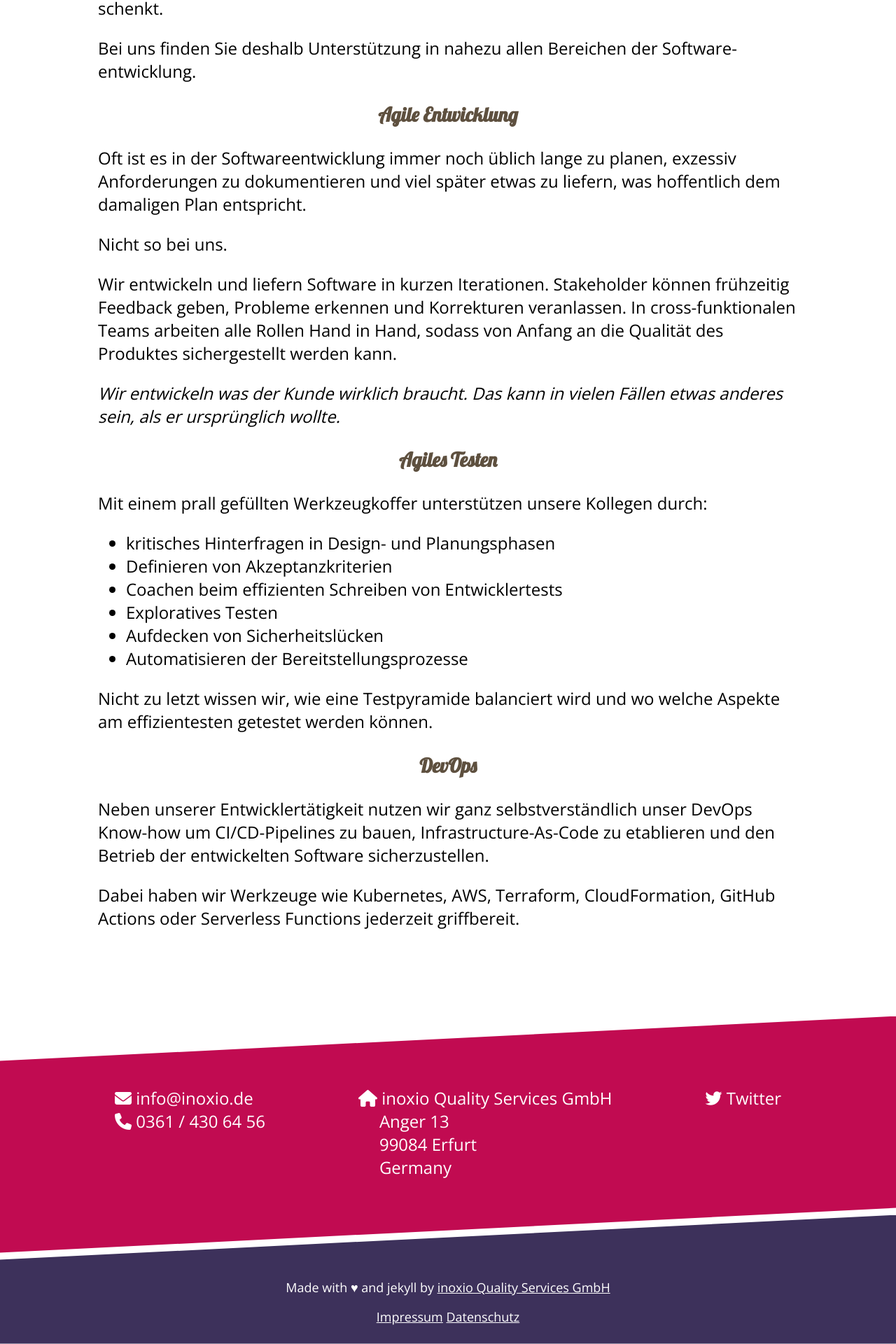
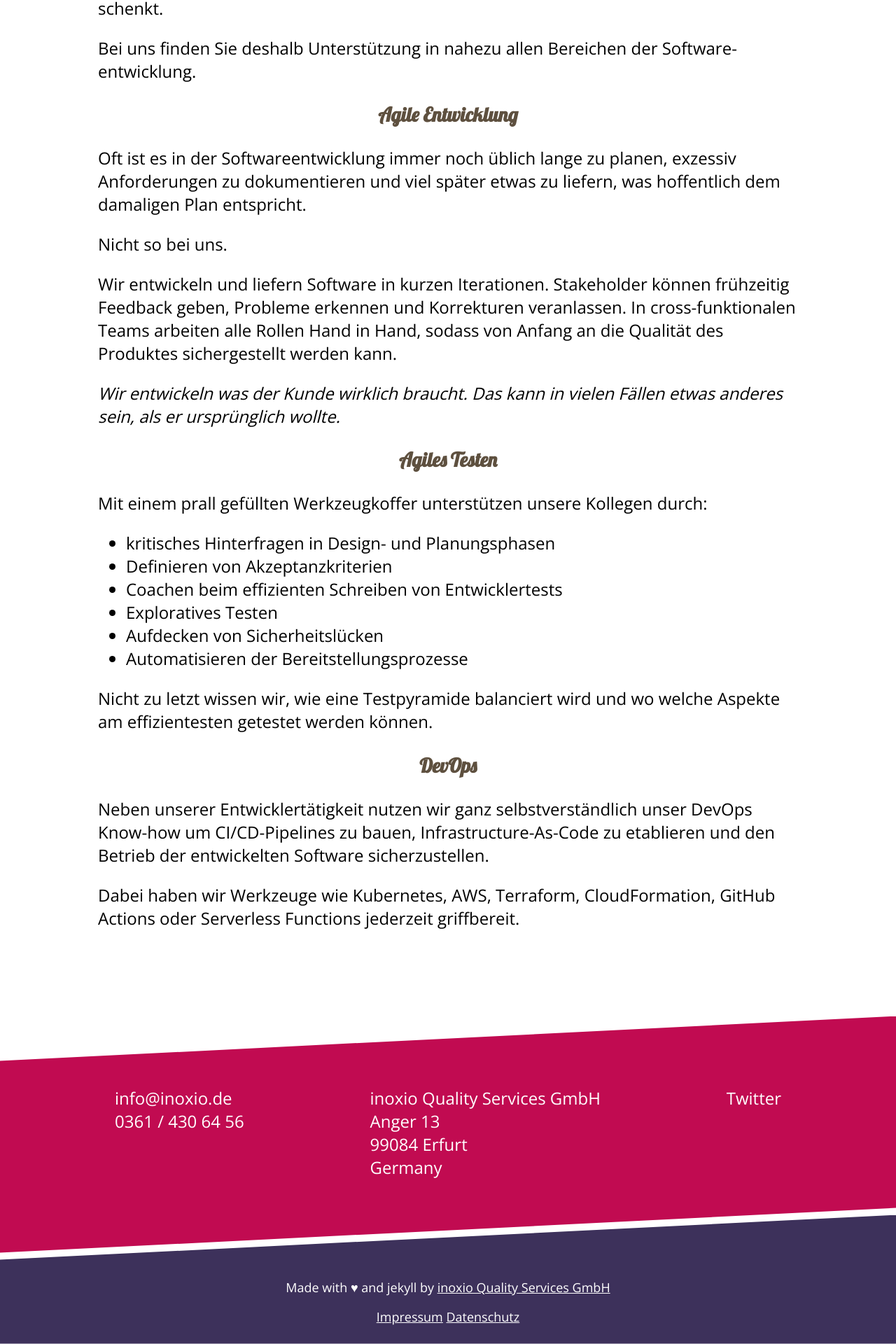
Before and after one commit to inoxio/inoxio.github.io, a Jekyll site: the page built from index.html, in a window 1280 px wide. Shown: the part 3128-5048 px from the top of the page at 70% size. Built offline with Jekyll 4.4.1, drawn with Linux system fonts in a browser that asks for light colours; nearby versions of some CDN libraries.

Commit message:
Remove awesomefont
Downloading fonts, css, js from awsomefont needs permission from the website visitor.

This PR removes the usage of awesomefont icons.

```diff
--- a/_includes/sections/contact.md
+++ b/_includes/sections/contact.md
@@ -1,11 +1,9 @@
 <div>
   <a href="mailto:info@inoxio.de">
-    <i class="fa fa-envelope" ></i>
     info@inoxio.de
   </a>
   <br/>
   <a href="tel:+49-361-4306456">
-    <i class="fa fa-phone" ></i>
     0361 / 430 64 56
   </a>
 </div>
@@ -19,7 +17,6 @@
 
 <div>
   <a href="https://twitter.com/inoxio">
-    <i class="fa fa-twitter"></i>
     Twitter
   </a>
 </div>
--- a/_layouts/default.html
+++ b/_layouts/default.html
@@ -11,8 +11,6 @@
       type="image/png"
       href="{{ '/assets/favicon_32_gray.png' | relative_url }}"
     />
-
-    <script src="https://use.fontawesome.com/c4c1fecfa7.js"></script>
   </head>
 
   <body>
--- a/_sass/contact.scss
+++ b/_sass/contact.scss
@@ -17,14 +17,4 @@ section#contact {
       margin: 0 1em 0.25em;
     }
   }
-
-  #address {
-    padding-left: 30px;
-
-    &::before {
-      font-family: "FontAwesome";
-      content: "\f015";
-      margin-left: -30px;
-    }
-  }
 }
```
